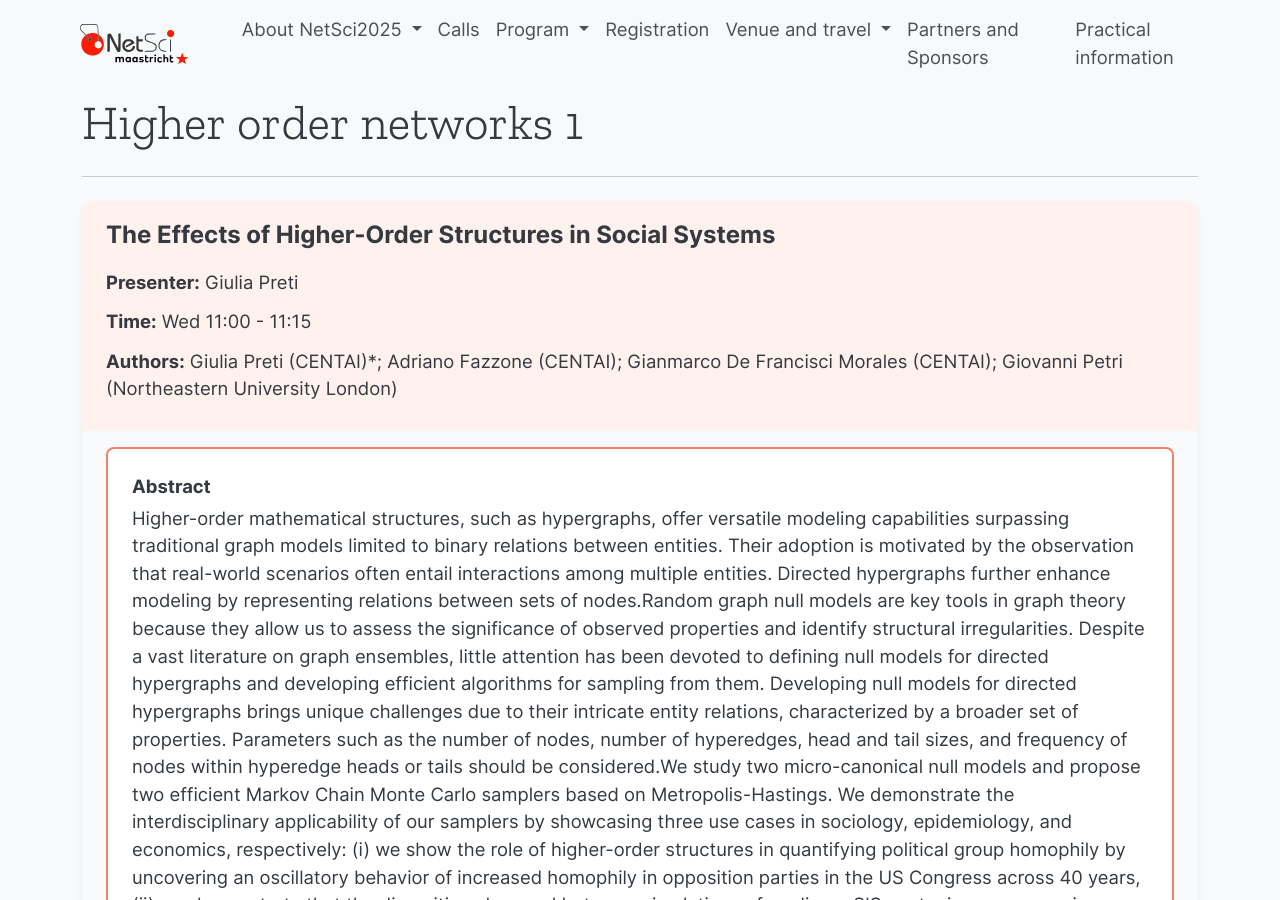
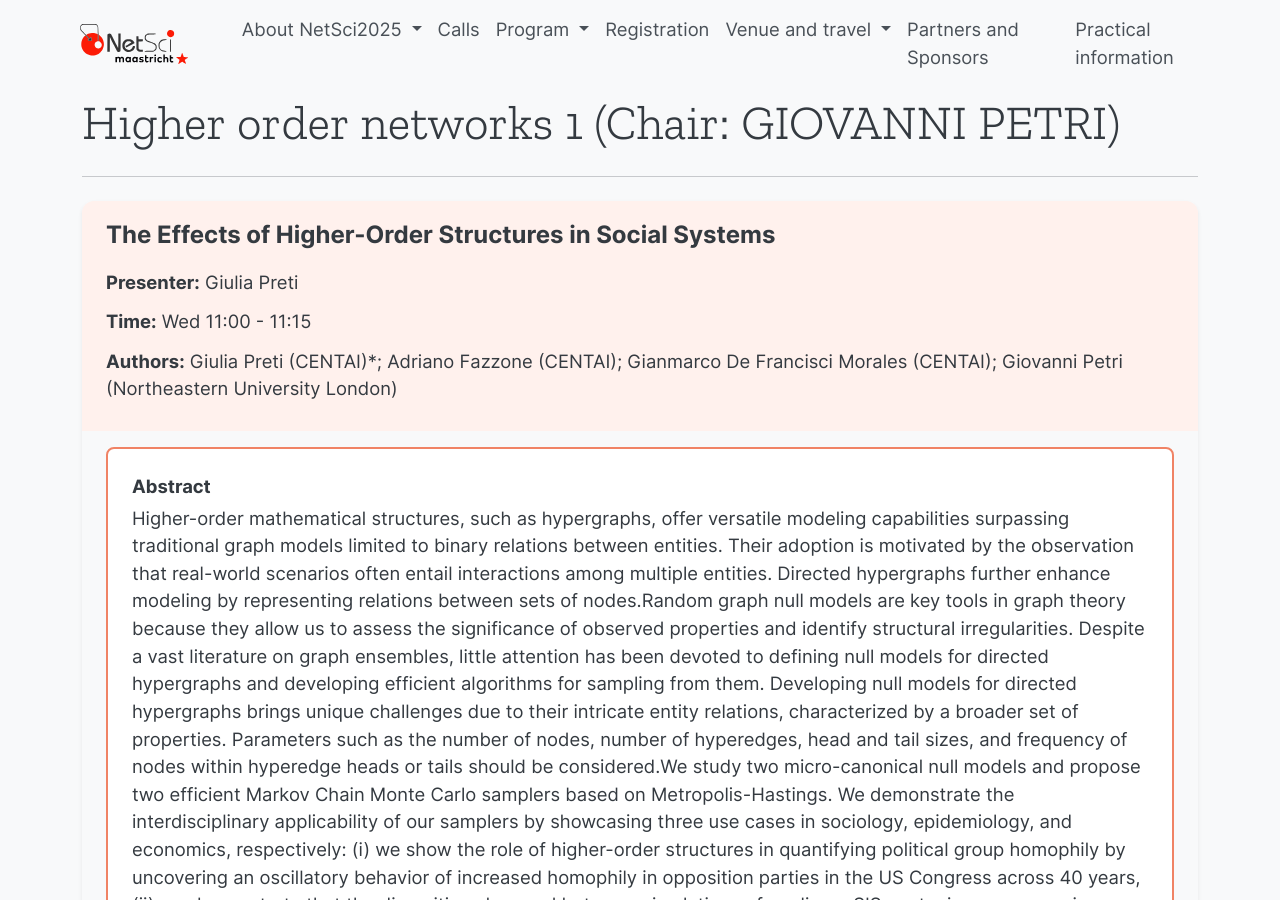
Before and after one commit to NetSci2025/netsci2025.github.io, a Jekyll site: the page built from _parallel/higher-order-networks-1.md, in a window 1280 px wide and 900 px high. Built offline with Jekyll 4.4.1, drawn with Linux system fonts in a browser that asks for light colours.

Commit message:
Update higher-order-networks-1.md

```diff
--- a/_parallel/higher-order-networks-1.md
+++ b/_parallel/higher-order-networks-1.md
@@ -1,6 +1,6 @@
 ---
 layout: parallel
-title: "Higher order networks 1"
+title: "Higher order networks 1 (Chair: GIOVANNI PETRI)"
 slug: higher-order-networks-1
 permalink: /parallel/higher-order-networks-1/
 ---
```
